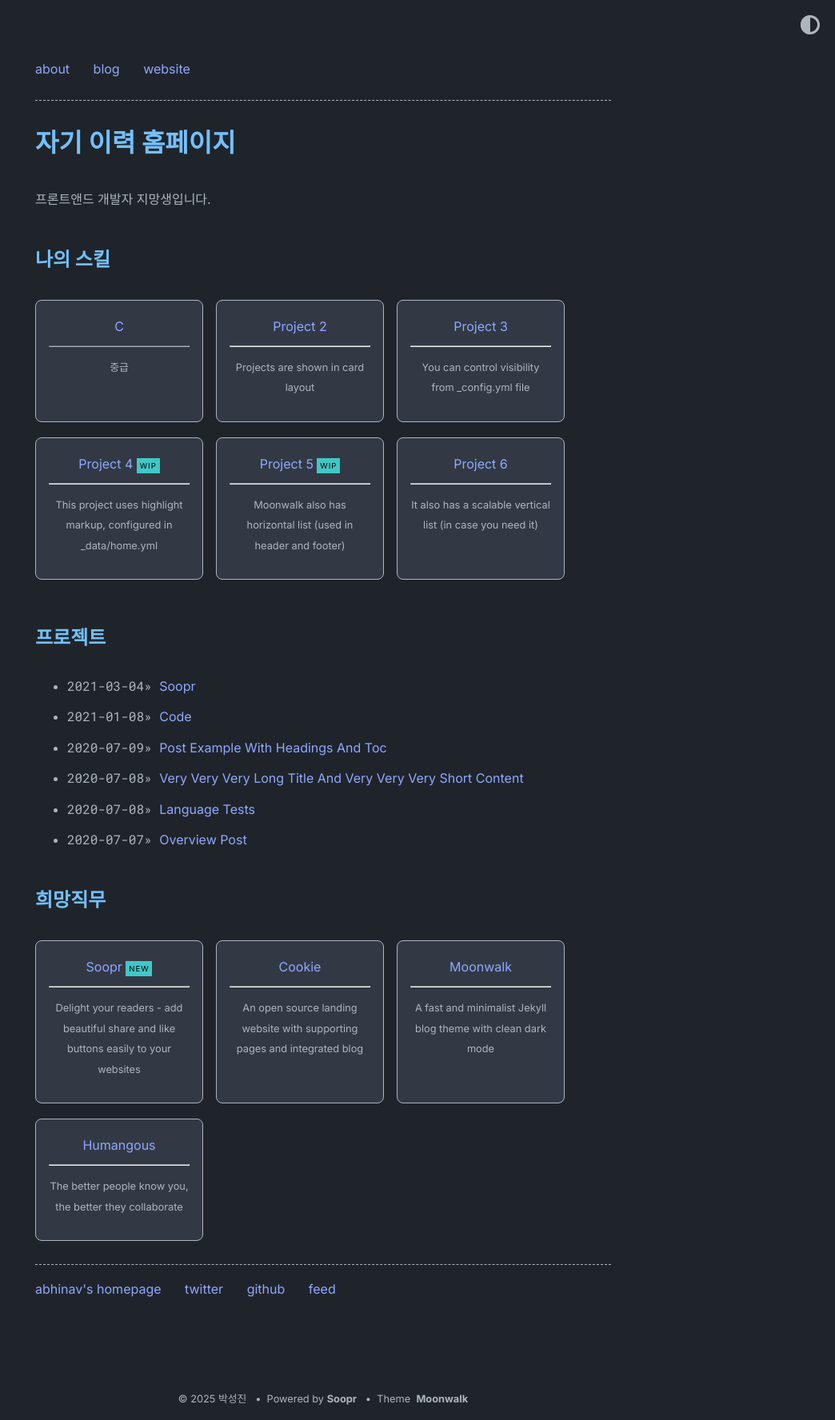
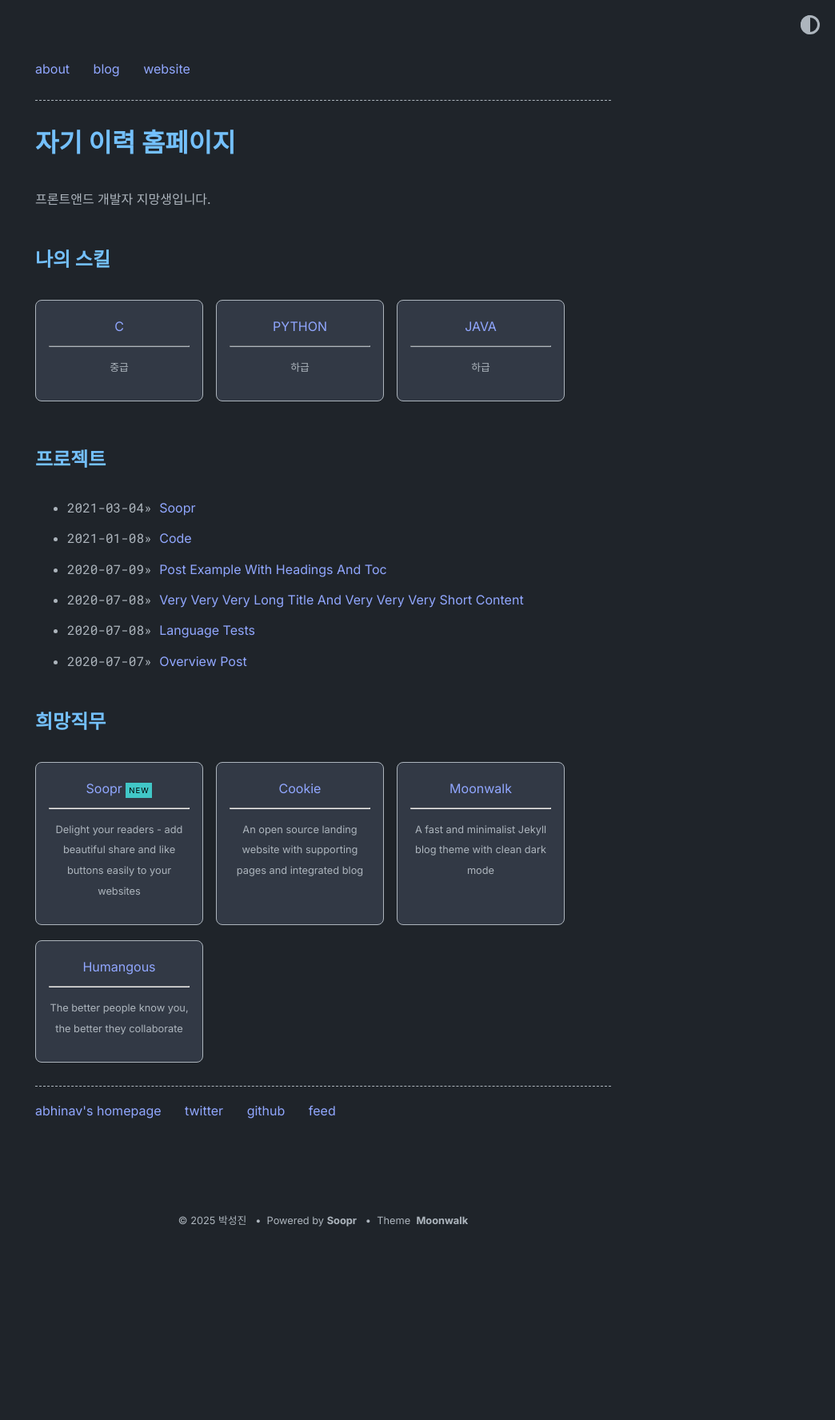
Before and after one commit to concrite/concrite1, a Jekyll site: the page built from index.md, in a window 1280 px wide. Shown: the whole page at 80% size, without its empty margins (236-1280 px from the left). Built offline with Jekyll 4.4.1, drawn with Linux system fonts in a browser that asks for light colours; after the commit the page ends 1552 px from its top, so only the background shows below that.

Commit message:
Update home.yml

```diff
--- a/_data/home.yml
+++ b/_data/home.yml
@@ -12,27 +12,11 @@ project_entries:
   - title: C
     desc: 중급
 
-  - title: Project 2
-    url: overview-post
-    desc: Projects are shown in card layout
+  - title: PYTHON
+    desc: 하급
 
-  - title: Project 3
-    url: overview-post
-    desc: You can control visibility from _config.yml file
-
-  - title: Project 4
-    url: overview-post
-    desc: This project uses highlight markup, configured in _data/home.yml
-    highlight: WIP
-
-  - title: Project 5
-    url: overview-post
-    desc: Moonwalk also has horizontal list (used in header and footer)
-    highlight: WIP
-
-  - title: Project 6
-    url: overview-post
-    desc: It also has a scalable vertical list (in case you need it)
+  - title: JAVA
+    desc: 하급
 
 old_project_entries:
   - title: Soopr
```
